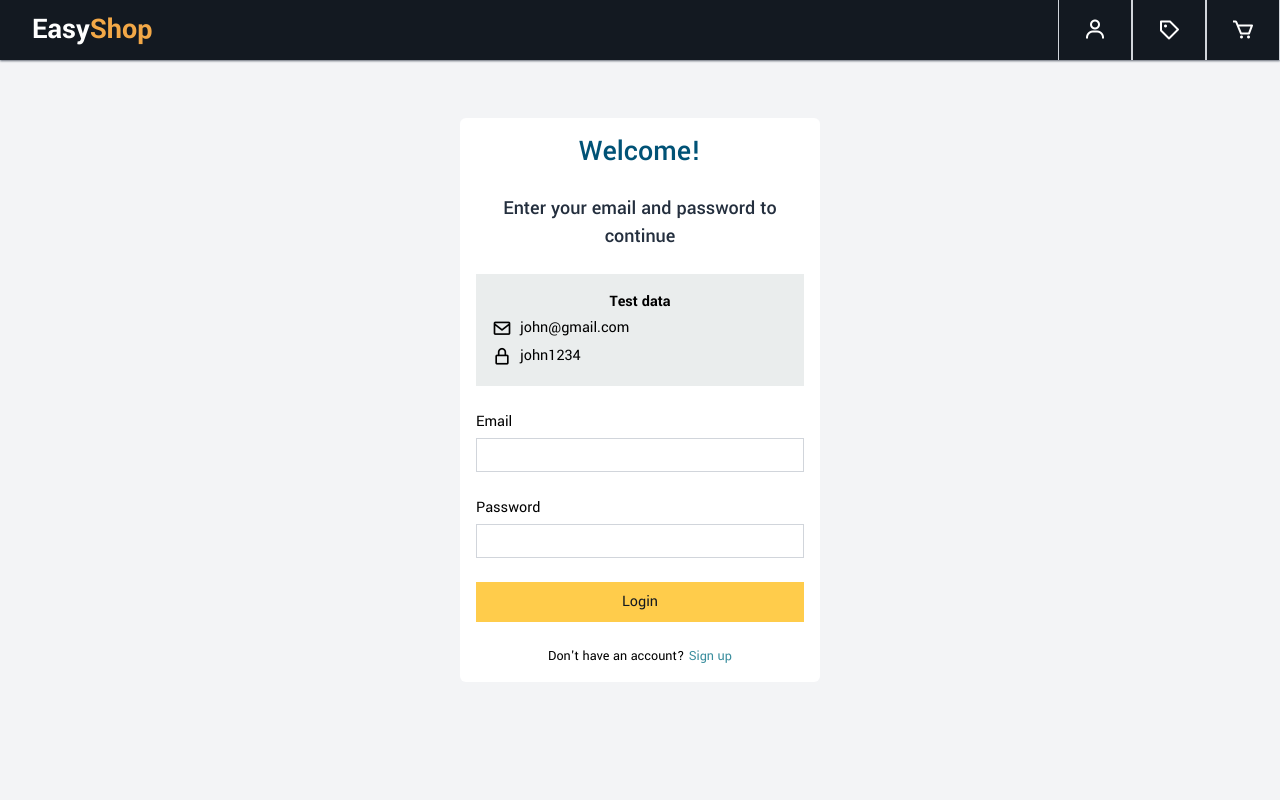
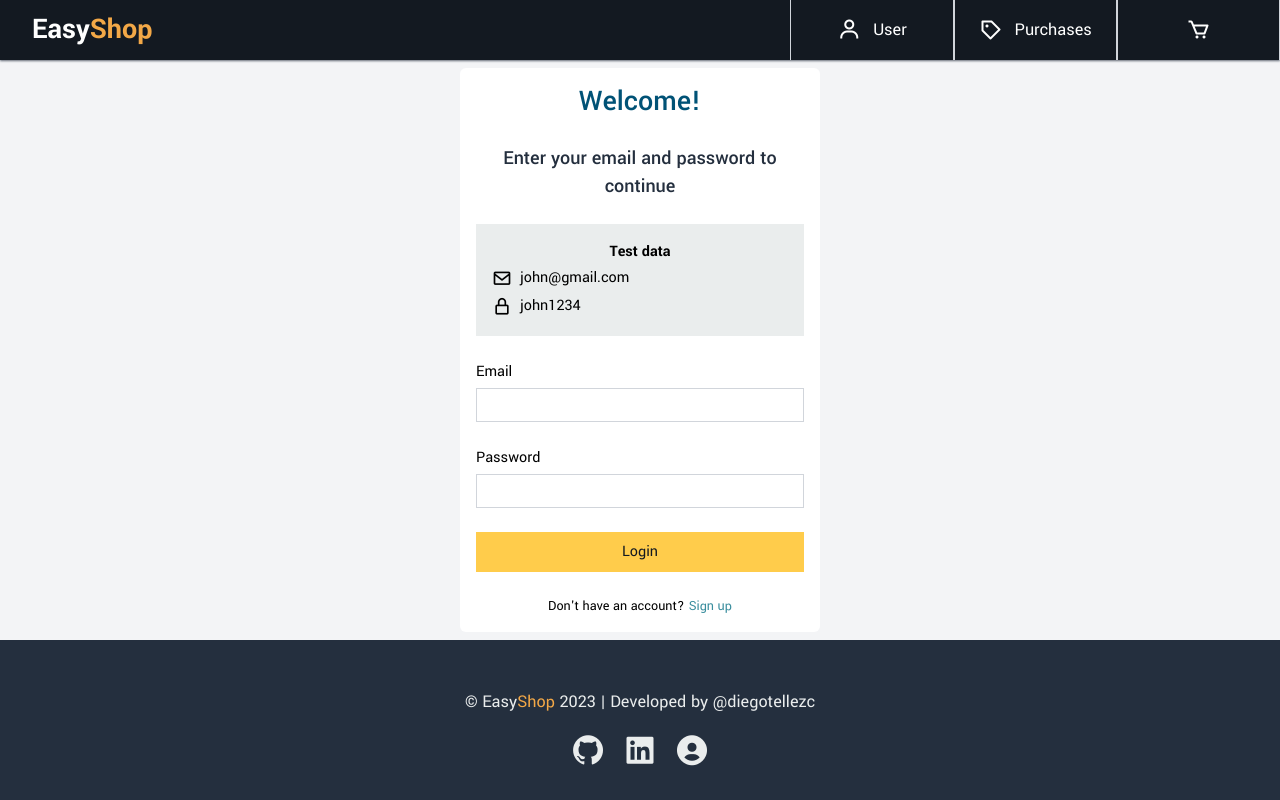
Before and after one commit to diegotellezc/EasyShop, a React (Vite) app: page /login in a window 1280 px wide. Shown: the top 800 px of the page. Built offline with nearby package versions, Linux system fonts and the light colour scheme.

Commit message:
Added some styles

```diff
--- a/package.json
+++ b/package.json
@@ -17,7 +17,8 @@
     "react-hook-form": "^7.43.9",
     "react-icons": "^4.8.0",
     "react-redux": "^8.0.5",
-    "react-router-dom": "^6.11.1"
+    "react-router-dom": "^6.11.1",
+    "sweetalert2": "^11.7.5"
   },
   "devDependencies": {
     "@types/react": "^18.0.28",
--- a/src/components/home/ProductCard.jsx
+++ b/src/components/home/ProductCard.jsx
@@ -2,6 +2,7 @@ import React from 'react'
 import { useDispatch } from 'react-redux'
 import { Link } from 'react-router-dom'
 import { addProductCart } from '../../store/slices/cart.slice'
+import Swal from 'sweetalert2'
 
 const ProductCard = ({product}) => {
     const dispatch = useDispatch()
--- a/src/components/layout/Footer.jsx
+++ b/src/components/layout/Footer.jsx
@@ -2,7 +2,7 @@ import React from 'react'
 
 const Footer = () => {
     return (
-        <footer className='relative pt-12 pb-8 bg-dark-gray text-light-gray'>
+        <footer className='relative pt-12 pb-8 bg-dark-gray text-light-gray max-h-[500px]'>
             <div className='mb-4 text-center'>
                 <h3 className='text-sm sm:text-lg'>
                     © Easy<span className='text-sad-yellow'>Shop</span> 2023 | Developed by @diegotellezc
--- a/src/components/layout/Header.jsx
+++ b/src/components/layout/Header.jsx
@@ -21,9 +21,15 @@ const Header = () => {
             </Link>
 
             <nav className='h-full grid grid-cols-3'>
-                <Link to={"/login"} className='px-3 xs:px-6 text-2xl grid items-center justify-center xs:border-x-[1px] border-gray-300'><i className='bx bx-user'></i></Link>
+                <Link to={"/login"} className='px-3 xs:px-6 text-2xl flex justify-center items-center gap-3 xs:border-x-[1px] border-gray-300'>
+                    <i className='bx bx-user'></i>
+                    <h2 className='hidden lg:block text-lg'>User</h2>
+                </Link>
 
-                <Link to={"/purchases"} className='px-3 xs:px-6 text-2xl grid items-center justify-center xs:border-x-[1px] border-gray-300'><i className='bx bx-purchase-tag' ></i></Link>
+                <Link to={"/purchases"} className='px-3 xs:px-6 text-2xl flex justify-center items-center gap-3 xs:border-x-[1px] border-gray-300'>
+                    <i className='bx bx-purchase-tag' ></i>
+                    <h2 className='hidden lg:block text-lg'>Purchases</h2>
+                </Link>
 
                 <button onClick={handleClickChangeShowCart} className='px-3 xs:px-6 text-2xl grid items-center justify-center xs:border-x-[1px] border-gray-300'>
                 <i className='bx bx-cart'></i>
--- a/src/components/product/ProductDetail.jsx
+++ b/src/components/product/ProductDetail.jsx
@@ -65,7 +65,8 @@ const ProductDetail = ({productId}) => {
 
     return (
     <section className='mt-[60px] px-2 max-w-[1300px] mx-auto'>
-        <section className='flex gap-2 items-center py-4 mt-7 md:mt-24'>
+        {/* Title section */}
+        <section className='flex gap-2 items-center py-4 mt-20 mb-8 md:mt-24'>
                 <Link to={"/"}>Home</Link>
 
                 <div className='h-[7px] aspect-square bg-sad-yellow rounded-full'></div>
@@ -73,8 +74,8 @@ const ProductDetail = ({productId}) => {
                 <span className='text-sm sm:text-md font-bold truncate'>{productData?.title}</span>
         </section>
 
-
-        <section className='grid gap-6 md:gap-16 md:grid-cols-2 md:items-center max-w-[1200px] mx-auto'>
+        {/* Slider & Info */}
+        <section className='grid gap-6 md:gap-16 md:grid-cols-2 md:items-center max-w-[1200px] mb-12 mx-auto'>
             {/* Slider */}
             <section className='overflow-hidden relative'>
                 <section className={`flex w-[300%] ${stylePositionImages[imageToShow]} duration-300`}>
@@ -98,13 +99,13 @@ const ProductDetail = ({productId}) => {
 
             {/* Product info */}
             <section className='flex flex-col gap-4'>
-                <div className='md:order-1'>
+                <div className='md:order-1 mb-6 md:mb-0'>
                     <h4 className='text-gray-400 text-xl font-bold'>{productData?.brand}</h4>
                     <h3 className='font-bold text-2xl ml-2'>{productData?.title}</h3>
                 </div>
 
 
-                <section className='grid grid-cols-2 md:order-4'>
+                <section className='grid grid-cols-2 md:order-4 mb-6 md:mb-2'>
                     <article>
                         <h4 className='text-gray-400 font-bold'>Price</h4>
                         <span className='font-bold text-lg ml-2'>{productData?.price}</span>
@@ -120,7 +121,7 @@ const ProductDetail = ({productId}) => {
                     </article>
                 </section>
 
-                <button onClick={handleClickAddToCart} className='flex md:order-4 gap-2 justify-center items-center w-full bg-happy-yellow hover:bg-happy-yellow-hover py-2 text-black transition-colors rounded-md text-xl'>
+                <button onClick={handleClickAddToCart} className='flex md:order-4 gap-2 justify-center items-center w-full bg-happy-yellow hover:bg-happy-yellow-hover py-2 text-black transition-colors rounded-md text-xl mb-4'>
                     Add to cart
                     <i className='bx bx-cart'></i>
                 </button>
@@ -129,6 +130,7 @@ const ProductDetail = ({productId}) => {
             </section>
         </section>
 
+        {/* Similar products */}
         <SimilarProducts productId={productData?.id} categoryId={productData?.categoryId} />
     </section>
 
--- a/src/components/product/SimilarProducts.jsx
+++ b/src/components/product/SimilarProducts.jsx
@@ -16,7 +16,7 @@ const SimilarProducts = ({ categoryId, productId }) => {
 
 
     return (
-        <section >
+        <section>
             <h2 className='text-red-500 font-bold text-xl md:text-2xl mt-6'>Discover similar products</h2>
 
             <section className='grid gap-8 py-6 mb-8 auto-rows-auto grid-cols-[repeat(auto-fill,_minmax(220px,_320px))] justify-center mx-auto'>
--- a/src/pages/Home.jsx
+++ b/src/pages/Home.jsx
@@ -2,6 +2,7 @@ import React, { useEffect, useMemo, useState } from 'react'
 import ProductCard from '../components/home/ProductCard'
 import { axiosEcommerce } from '../utils/configAxios'
 import LoaderHome from '../components/home/LoaderHome'
+
 
 const Home = () => {
     const [categories, setCategories] = useState([])
--- a/src/pages/Login.jsx
+++ b/src/pages/Login.jsx
@@ -22,7 +22,7 @@ const Login = () => {
 
 
     return (
-        <main className='bg-gray-100 min-h-screen grid place-content-center px-2'>
+        <main className='bg-gray-100 mt-[60px] min-h-[calc(100vh_-_220px)] grid place-content-center px-2'>
 
             {
                 token ? (
```
Also changed, not shown: 1 other file (tests, documents, lock files or other folders).
